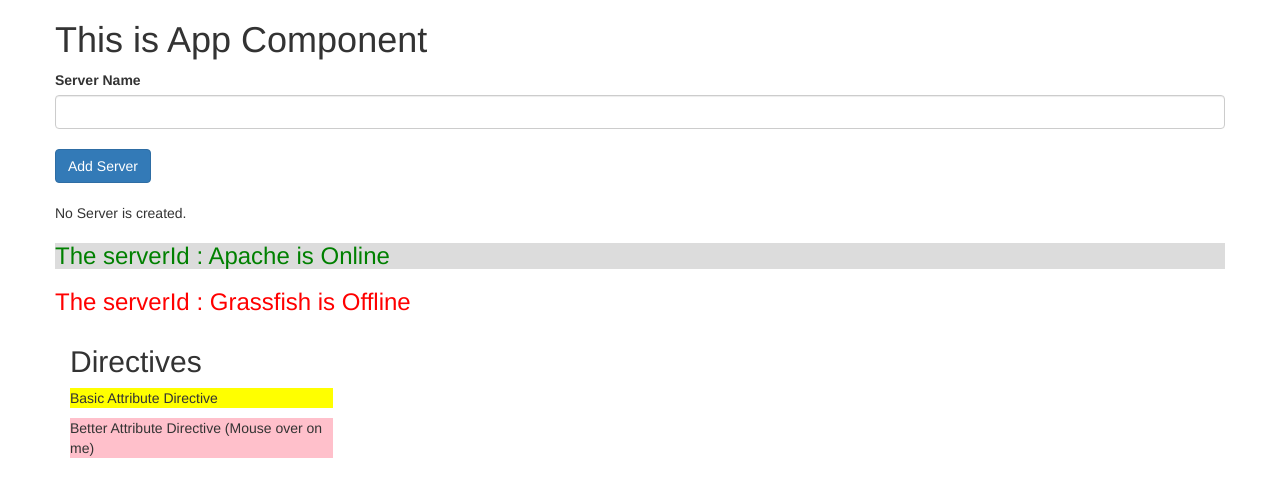
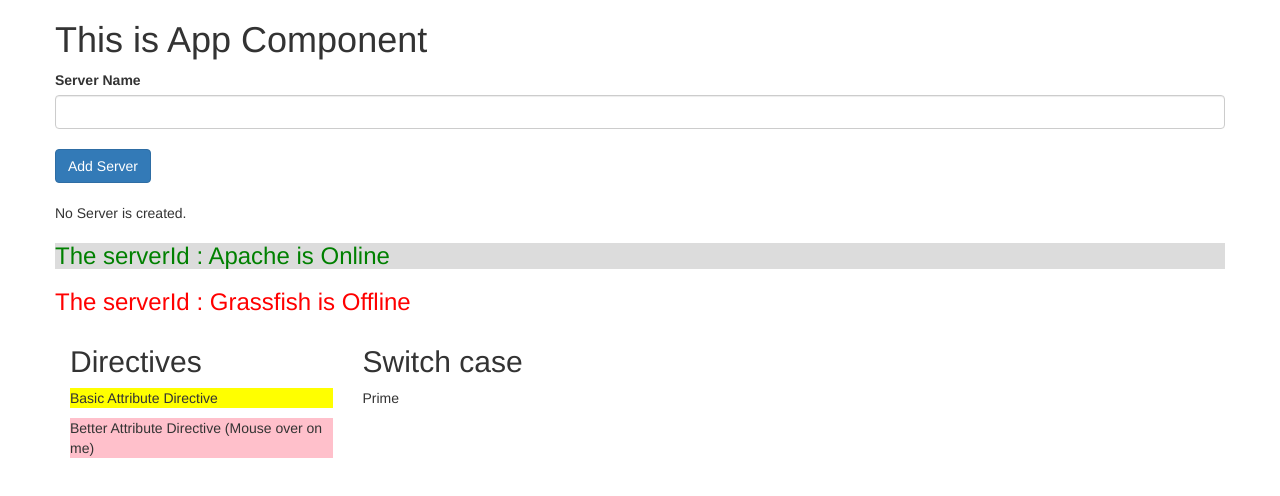
Before and after one commit to vikashvs36/angular, an Angular app: page / in a window 1280 px wide. Shown: the top 496 px of the page. Built offline with nearby package versions, Linux system fonts and the light colour scheme.

Commit message:
Switch Case

```diff
--- a/src/app/servers/servers.component.html
+++ b/src/app/servers/servers.component.html
@@ -21,3 +21,13 @@
   <p basicAttributeDirective>Basic Attribute Directive</p>
   <p appBetterAttribute>Better Attribute Directive (Mouse over on me)</p>
 </div>
+
+<div class="col-md-3">
+  <h2>Switch case</h2>
+  <div [ngSwitch]="value">
+    <p *ngSwitchCase="4"> Event </p>
+    <p *ngSwitchCase="9"> Odd </p>
+    <p *ngSwitchCase="17"> Prime </p>
+    <p *ngSwitchDefault> You can try with 4,9 and 17</p>
+  </div>
+</div>
--- a/src/app/servers/servers.component.ts
+++ b/src/app/servers/servers.component.ts
@@ -11,6 +11,8 @@ export class ServersComponent implements OnInit {
 
   createdServers: string[] = ['Apache', 'Grassfish'];
 
+  value: number = 17;
+
   constructor() { }
 
   ngOnInit() {
```
Also changed, not shown: 1 other file (tests, documents, lock files or other folders).
